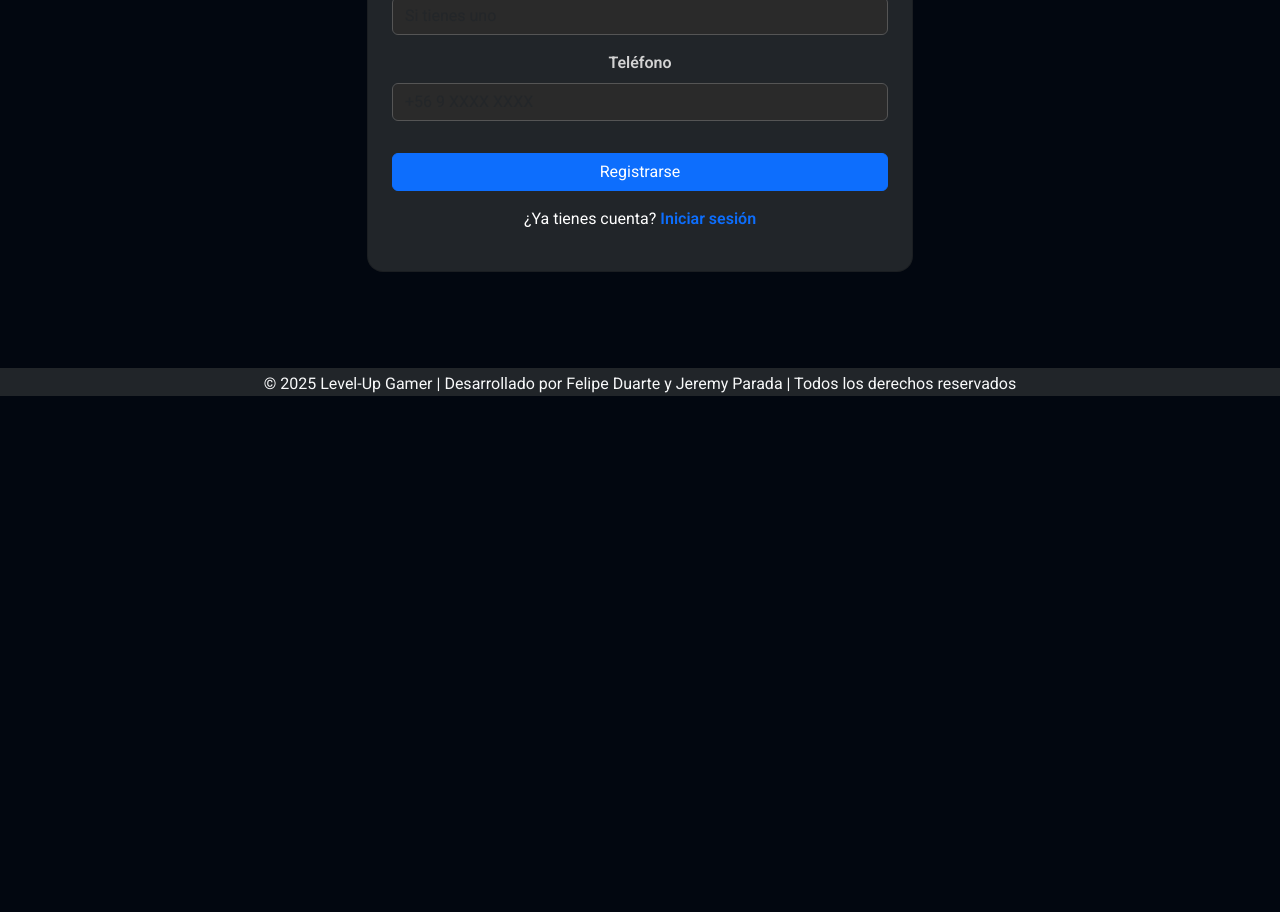
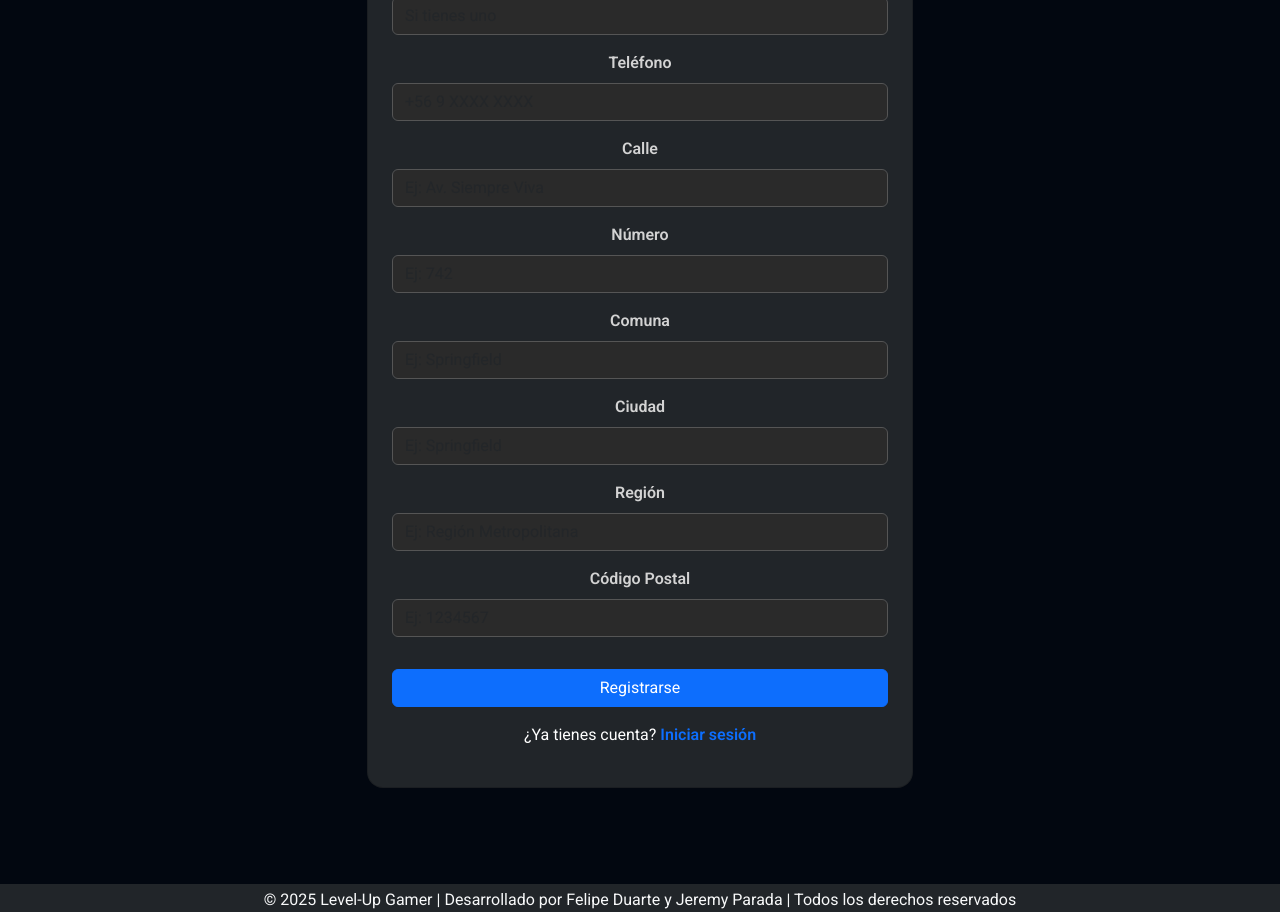
Before and after one commit to JeremyParada/Level-UP, a React (Create React App) app: page /registro in a window 1280 px wide. Shown: the part 820-1732 px from the top of the page. Before the commit the page ends 1216 px from the top, so only its background shows below. Built offline with nearby package versions, Linux system fonts and the light colour scheme; no server answers.

Commit message:
Se modifica flujo de pedidos y login con register, además de las notificaciones por popup

```diff
--- /dev/null
+++ b/src/components/Modal.css
@@ -0,0 +1,37 @@
+.modal-backdrop {
+  position: fixed;
+  top: 0;
+  left: 0;
+  width: 100%;
+  height: 100%;
+  background: rgba(0, 0, 0, 0.5);
+  display: flex;
+  justify-content: center;
+  align-items: center;
+  z-index: 1050;
+}
+
+.modal-container {
+  background: #fff;
+  border-radius: 8px;
+  width: 90%;
+  max-width: 500px;
+  box-shadow: 0 4px 12px rgba(0, 0, 0, 0.3);
+  overflow: hidden;
+}
+
+.modal-header {
+  padding: 1rem;
+  border-bottom: 1px solid #ddd;
+}
+
+.modal-body {
+  padding: 1rem;
+}
+
+.modal-footer {
+  padding: 1rem;
+  display: flex;
+  justify-content: flex-end;
+  gap: 1rem;
+}
--- a/src/components/Modal.jsx
+++ b/src/components/Modal.jsx
@@ -1,4 +1,5 @@
 import React from 'react';
+import './Modal.css'; // Asegúrate de tener estilos personalizados si es necesario
 
 const Modal = ({ titulo, mensaje, onConfirmar, onCancelar }) => {
   return (
--- a/src/pages/Register.jsx
+++ b/src/pages/Register.jsx
@@ -17,7 +17,13 @@ const Register = () => {
     apellido: '',
     fechaNacimiento: '',
     codigoReferido: '',
-    telefono: ''
+    telefono: '',
+    calle: '',
+    numero: '',
+    comuna: '',
+    ciudad: '',
+    region: '',
+    codigoPostal: ''
   });
 
   const [validated, setValidated] = useState(false);
@@ -45,97 +51,54 @@ const Register = () => {
     e.preventDefault();
     const form = e.currentTarget;
 
-    let usuariosExistentes = JSON.parse(localStorage.getItem('usuarios')) || [];
-
-    // Validación: email ya registrado
-    if (usuariosExistentes.some(u => u.email === formData.email)) {
-      error('Este correo ya está registrado');
+    if (!form.checkValidity()) {
+      setValidated(true);
       return;
     }
 
-    // Validaciones personalizadas
-    let esValido = true;
-    let mensajesError = [];
-
-    const emailRegex = /^[^\s@]+@[^\s@]+\.[^\s@]+$/;
-    if (!emailRegex.test(formData.email)) {
-      esValido = false;
-      mensajesError.push('Email inválido');
-    }
-
-    if (formData.password.length < 6) {
-      esValido = false;
-      mensajesError.push('La contraseña debe tener al menos 6 caracteres');
-    }
-
-    if (formData.password !== formData.password2) {
-      esValido = false;
-      mensajesError.push('Las contraseñas no coinciden');
-    }
-
-    if (formData.fechaNacimiento) {
-      const edad = validarEdad(formData.fechaNacimiento);
-      if (edad < 18) {
-        esValido = false;
-        mensajesError.push('Debes ser mayor de 18 años');
-      }
-    }
-
-    const telefonoRegex = /^\+56 9 \d{4} \d{4}$/;
-    if (!telefonoRegex.test(formData.telefono)) {
-      esValido = false;
-      mensajesError.push('El teléfono debe tener el formato +56 9 XXXX XXXX');
-    }
-
-    if (new Date(formData.fechaNacimiento) > new Date()) {
-      esValido = false;
-      mensajesError.push('La fecha de nacimiento no puede ser en el futuro');
-    }
-
-    if (!esValido || form.checkValidity() === false) {
-      e.stopPropagation();
-      setValidated(true);
-      if (mensajesError.length > 0) {
-        error(mensajesError.join('<br>'));
-      }
+    // Validar dirección
+    if (!formData.calle || !formData.numero || !formData.comuna || !formData.ciudad || !formData.region) {
+      error('Todos los campos de dirección son obligatorios.');
       return;
     }
 
-    // Crear usuario
-    const usuario = {
-      email: formData.email,
-      password: formData.password,
-      nombre: formData.nombre,
-      apellido: formData.apellido,
-      fechaNacimiento: formData.fechaNacimiento,
-      codigoReferido: formData.codigoReferido,
-      telefono: formData.telefono,
-      puntos: 100,
-      nivel: 1,
-      fechaRegistro: new Date().toISOString()
-    };
-
-    // Guardar lista completa de usuarios
-    let usuarios = JSON.parse(localStorage.getItem('usuarios')) || [];
-    usuarios.push(usuario);
-    localStorage.setItem('usuarios', JSON.stringify(usuarios));
-
-    // Guardar sesión actual
-    localStorage.setItem('usuario', JSON.stringify(usuario));
-    setUsuario(usuario); // <-- actualiza el contexto global inmediatamente
-
-    // Mensaje de bienvenida
-    if (formData.email.includes('@duoc.cl') || formData.email.includes('@duocuc.cl')) {
-      localStorage.setItem('descuentoDuoc', 'true');
-      exito(`¡Bienvenido ${formData.nombre}!<br>¡Tienes 20% de descuento DuocUC activado! 🎓`);
-    } else {
-      exito(`¡Bienvenido ${formData.nombre}!<br>Tu cuenta ha sido creada exitosamente 🎮`);
+    // Validar teléfono
+    const regexTelefono = /^\+56 9 \d{4} \d{4}$/;
+    if (!regexTelefono.test(formData.telefono)) {
+      error('El teléfono debe tener el formato +56 9 XXXX XXXX.');
+      return;
     }
 
-    // Redirigir al perfil
-    setTimeout(() => {
-      navigate('/perfil');
-    }, 2000);
+    // Validar código postal
+    if (formData.codigoPostal && isNaN(formData.codigoPostal)) {
+      error('El código postal debe ser un número.');
+      return;
+    }
+
+    // Continuar con el registro
+    registrarUsuario();
+  };
+
+  const registrarUsuario = async () => {
+    try {
+      const response = await fetch(`${process.env.REACT_APP_API_URL}/usuarios`, {
+        method: 'POST',
+        headers: { 'Content-Type': 'application/json' },
+        body: JSON.stringify(formData),
+      });
+
+      const data = await response.json();
+
+      if (response.ok) {
+        exito('¡Registro exitoso! 🎉');
+        navigate('/perfil');
+      } else {
+        error(data.error || 'Error al registrar usuario.');
+      }
+    } catch (err) {
+      console.error('Error al registrar usuario:', err);
+      error('Error al registrar usuario.');
+    }
   };
 
   return (
@@ -280,6 +243,86 @@ const Register = () => {
                     </Form.Control.Feedback>
                   </Form.Group>
 
+                  <Form.Group className="mb-3" controlId="calle">
+                    <Form.Label>Calle</Form.Label>
+                    <Form.Control
+                      required
+                      type="text"
+                      placeholder="Ej: Av. Siempre Viva"
+                      value={formData.calle}
+                      onChange={handleChange}
+                    />
+                    <Form.Control.Feedback type="invalid">
+                      Debes ingresar una calle.
+                    </Form.Control.Feedback>
+                  </Form.Group>
+
+                  <Form.Group className="mb-3" controlId="numero">
+                    <Form.Label>Número</Form.Label>
+                    <Form.Control
+                      required
+                      type="text"
+                      placeholder="Ej: 742"
+                      value={formData.numero}
+                      onChange={handleChange}
+                    />
+                    <Form.Control.Feedback type="invalid">
+                      Debes ingresar un número.
+                    </Form.Control.Feedback>
+                  </Form.Group>
+
+                  <Form.Group className="mb-3" controlId="comuna">
+                    <Form.Label>Comuna</Form.Label>
+                    <Form.Control
+                      required
+                      type="text"
+                      placeholder="Ej: Springfield"
+                      value={formData.comuna}
+                      onChange={handleChange}
+                    />
+                    <Form.Control.Feedback type="invalid">
+                      Debes ingresar una comuna.
+                    </Form.Control.Feedback>
+                  </Form.Group>
+
+                  <Form.Group className="mb-3" controlId="ciudad">
+                    <Form.Label>Ciudad</Form.Label>
+                    <Form.Control
+                      required
+                      type="text"
+                      placeholder="Ej: Springfield"
+                      value={formData.ciudad}
+                      onChange={handleChange}
+                    />
+                    <Form.Control.Feedback type="invalid">
+                      Debes ingresar una ciudad.
+                    </Form.Control.Feedback>
+                  </Form.Group>
+
+                  <Form.Group className="mb-3" controlId="region">
+                    <Form.Label>Región</Form.Label>
+                    <Form.Control
+                      required
+                      type="text"
+                      placeholder="Ej: Región Metropolitana"
+                      value={formData.region}
+                      onChange={handleChange}
+                    />
+                    <Form.Control.Feedback type="invalid">
+                      Debes ingresar una región.
+                    </Form.Control.Feedback>
+                  </Form.Group>
+
+                  <Form.Group className="mb-3" controlId="codigoPostal">
+                    <Form.Label>Código Postal</Form.Label>
+                    <Form.Control
+                      type="text"
+                      placeholder="Ej: 1234567"
+                      value={formData.codigoPostal}
+                      onChange={handleChange}
+                    />
+                  </Form.Group>
+
                   <Button variant="primary" type="submit" className="w-100 mt-3">
                     Registrarse
                   </Button>
```
Also changed, not shown: 2 other files (tests, documents, lock files or other folders).
